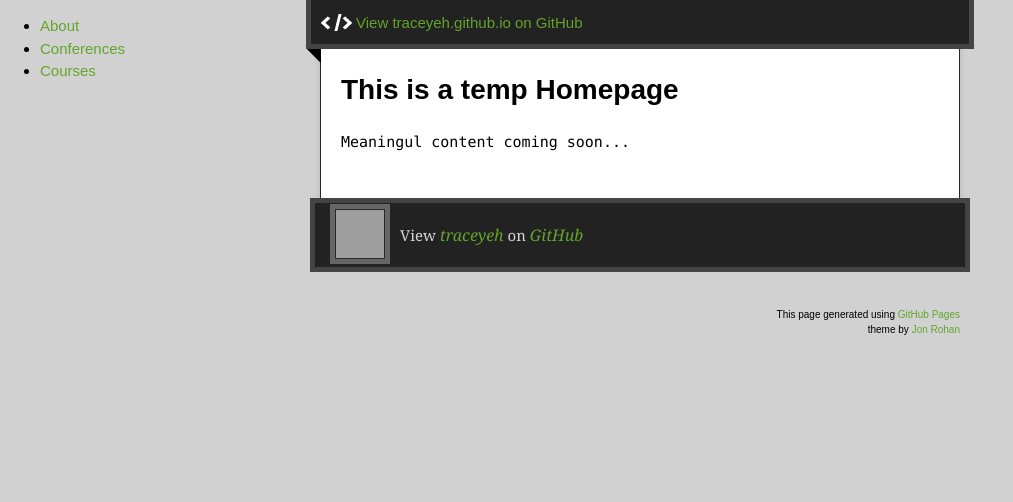
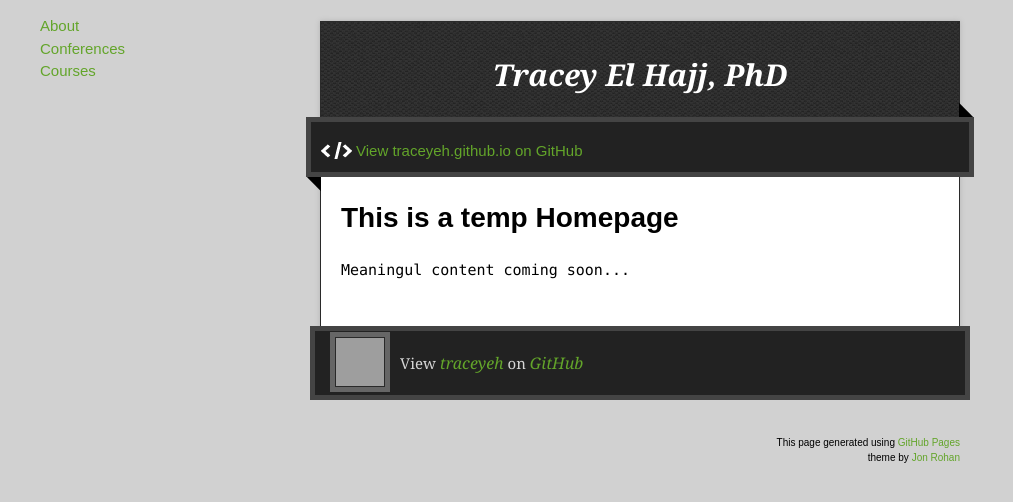
Before and after one commit to traceyeh/traceyeh.github.io, a Jekyll site: the page built from docs/index.md, in a window 1280 px wide. Shown: the top 502 px of the page, without its empty margins (0-1013 px from the left). Built offline with Jekyll 4.4.1, drawn with Linux system fonts in a browser that asks for light colours; the repository's description, which GitHub fills in, is left out; grey boxes are pictures that could not be loaded.

Commit message:
Fix styling

```diff
--- a/docs/_sass/jekyll-theme-time-machine.scss
+++ b/docs/_sass/jekyll-theme-time-machine.scss
@@ -25,6 +25,10 @@
   font-family: 'Monaco', 'Lucida Console', monospace;
 }
 
+ul{
+  list-style: none;
+}
+
 
 a ~ ul{
   display: none;
@@ -42,7 +46,7 @@
 
 .wrapper {
   width: 50%;
-  margin: -16% auto;
+  margin: -6% auto;
 }
 
 #container {
```
